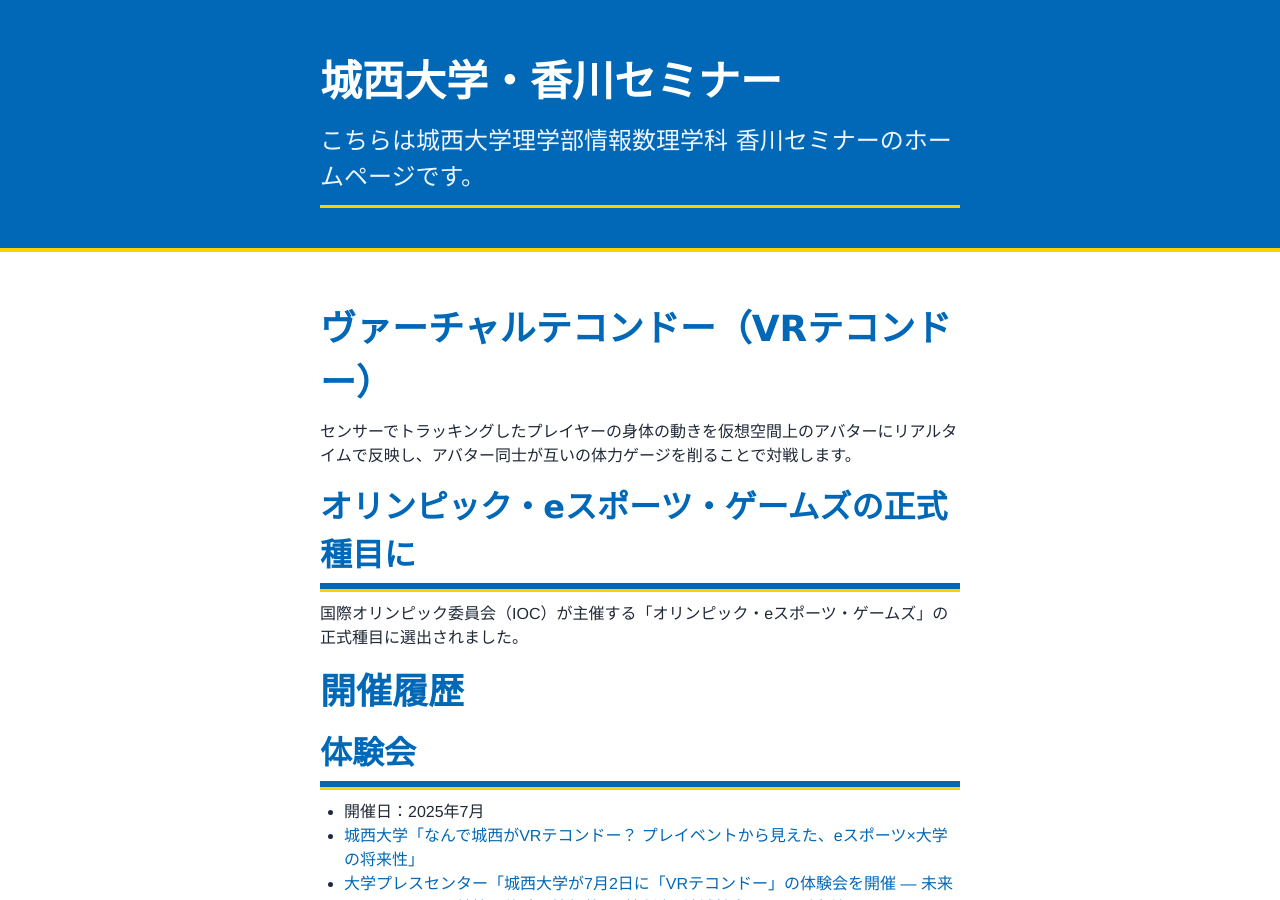
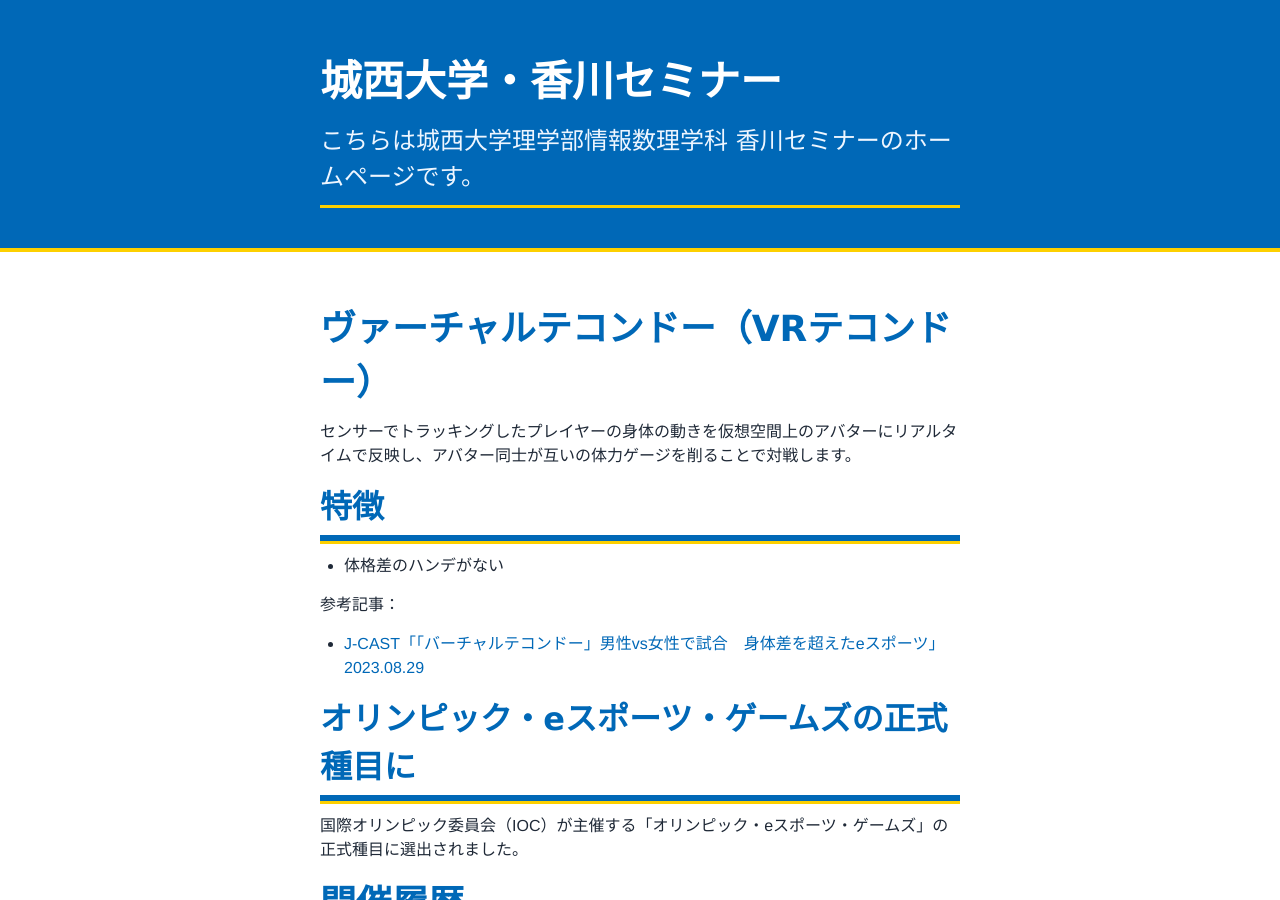
Before and after one commit to k16kgw/k16kgw.github.io, a Jekyll site: the page built from pages/virtual-taekwondo.md, in a window 1280 px wide and 900 px high. Built offline with Jekyll 4.4.1, drawn with Linux system fonts in a browser that asks for light colours.

Commit message:
Add features section to virtual taekwondo page
Added features section highlighting advantages of virtual taekwondo.

```diff
--- a/pages/virtual-taekwondo.md
+++ b/pages/virtual-taekwondo.md
@@ -7,6 +7,13 @@
 # ヴァーチャルテコンドー（VRテコンドー）
 
 センサーでトラッキングしたプレイヤーの身体の動きを仮想空間上のアバターにリアルタイムで反映し、アバター同士が互いの体力ゲージを削ることで対戦します。
+
+## 特徴
+
+- 体格差のハンデがない
+
+参考記事：
+- [J-CAST「「バーチャルテコンドー」男性vs女性で試合　身体差を超えたeスポーツ」2023.08.29](https://www.j-cast.com/trend/2023/08/29467670.html)
 
 ## オリンピック・eスポーツ・ゲームズの正式種目に
 
```
